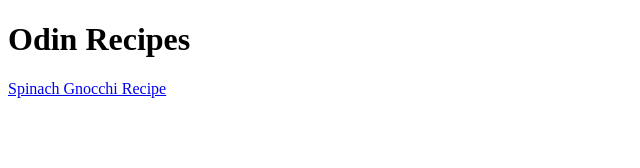
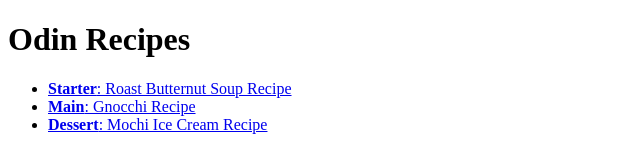
Before and after one commit to tmaritim/odin-recipes, a plain HTML site: page index.html in a window 1280 px wide. Shown: the whole page, without its empty margins (0-640 px from the left). Drawn offline with Linux system fonts and the light colour scheme.

Commit message:
Created unordered list of Odin Recipe pages

```diff
--- a/index.html
+++ b/index.html
@@ -6,6 +6,20 @@
   </head>
   <body>
     <h1>Odin Recipes</h1>
-    <a href="recipes/gnocchi.html">Spinach Gnocchi Recipe</a>
+    <ul>
+      <li>
+        <a href="recipes/roast-butternut-soup.html"
+          ><strong>Starter</strong>: Roast Butternut Soup Recipe</a
+        >
+      </li>
+      <li>
+        <a href="recipes/gnocchi.html"><strong>Main</strong>: Gnocchi Recipe</a>
+      </li>
+      <li>
+        <a href="recipes/mochi-ice-cream.html"
+          ><strong>Dessert</strong>: Mochi Ice Cream Recipe</a
+        >
+      </li>
+    </ul>
   </body>
 </html>
```
